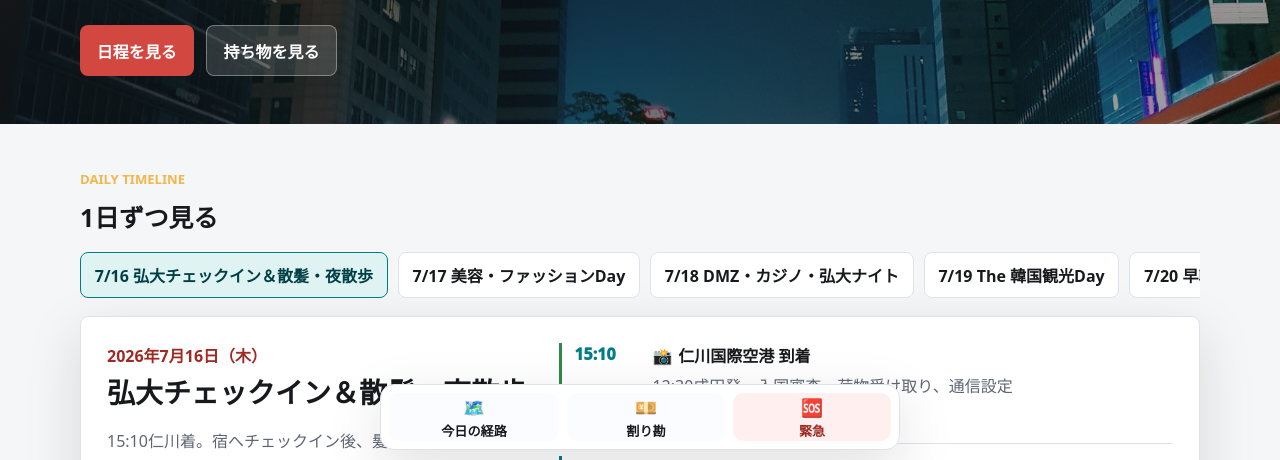
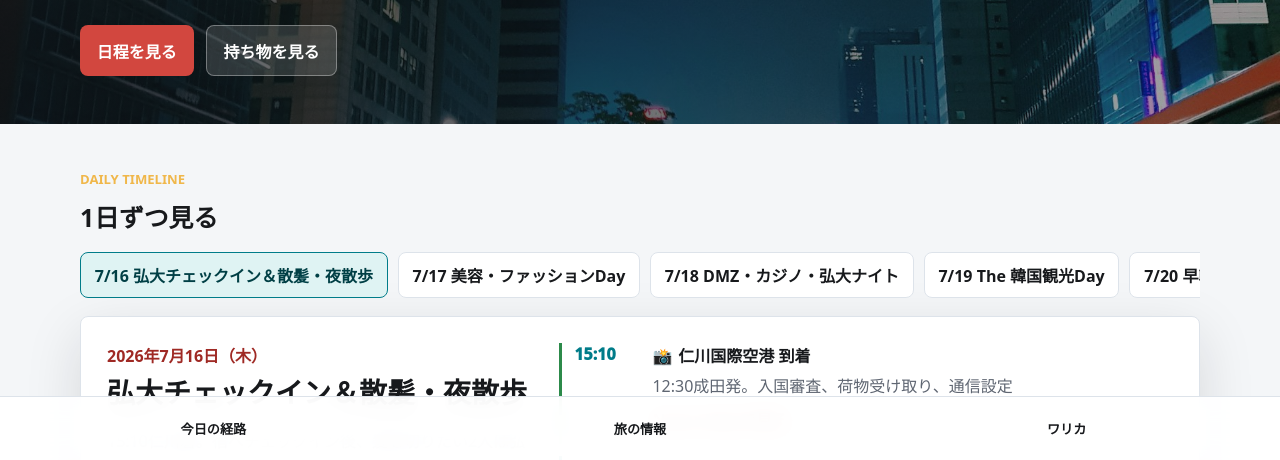
Before and after one commit to taro1025/korea-trip-shiori, a website: page index.html in a window 1280 px wide. Shown: the part 340-800 px from the top of the page. Drawn offline with Linux system fonts and the light colour scheme.

Commit message:
入国案内と固定メニューを更新

```diff
--- a/assets/itinerary.js
+++ b/assets/itinerary.js
@@ -44,7 +44,7 @@ window.TRIP_DATA = {
     ["観光通訳(日本語)", "1330"],
   ],
   guideMemos: [
-    memo("入国", "2026年はK-ETA免除対象でも、e-Arrival Card対象確認と宿泊先住所の控えを準備。"),
+    memo("入国", "フィリピン国籍はK-ETA対象外のため、短期観光でも原則として韓国ビザを事前取得。e-Arrival Cardは到着3日前から無料で提出できる。"),
     memo("緊急", "警察112、消防・救急119、医療案内1339、観光通訳1330をすぐ見られる状態にする。"),
     memo("DMZ", "7/18(土) 07:30に弘大集合。現地でパスポート確認があるため必ず携帯し、ツアー中も持ち歩く。写真制限と催行変更がある前提で動く。"),
     memo("7月の気候", "ソウルは高温多湿で雨が強い時期。傘、汗対策、屋内代替を用意する。"),
@@ -53,7 +53,8 @@ window.TRIP_DATA = {
   ],
   checkList: [
     "パスポート",
-    "e-Arrival Card控え / K-ETA承認控え",
+    "フィリピン国籍：韓国ビザ（K-ETA対象外）",
+    "e-Arrival Card控え（到着3日前から申請可・https://www.e-arrivalcard.go.kr/）",
     "eSIM / Wi-Fi",
     "クレカ・現金・T-money",
     "モバイルバッテリー",
--- a/assets/styles.css
+++ b/assets/styles.css
@@ -68,7 +68,7 @@ html {
 
 body {
   margin: 0;
-  padding-bottom: calc(72px + env(safe-area-inset-bottom, 0px));
+  padding-bottom: calc(64px + env(safe-area-inset-bottom));
   background: var(--bg);
   color: var(--ink);
   font-family: system-ui, -apple-system, BlinkMacSystemFont, "Segoe UI", sans-serif;
@@ -647,22 +647,29 @@ a {
 }
 
 .footer {
-  display: flex;
-  width: min(1120px, calc(100% - 32px));
-  align-items: center;
-  justify-content: space-between;
-  gap: 16px;
-  margin: 0 auto;
-  padding: 26px 0 42px;
-  color: var(--muted);
-}
-
-.footer p {
-  margin: 0;
+  position: fixed;
+  z-index: 10;
+  right: 0;
+  bottom: 0;
+  left: 0;
+  display: grid;
+  grid-template-columns: repeat(3, minmax(0, 1fr));
+  min-height: 64px;
+  padding-bottom: env(safe-area-inset-bottom);
+  border-top: 1px solid var(--line);
+  background: color-mix(in srgb, var(--surface) 94%, transparent);
+  backdrop-filter: blur(12px);
 }
 
 .footer a {
+  display: grid;
+  place-items: center;
+  min-width: 0;
+  padding: 12px 8px;
+  color: var(--ink);
+  font-size: 0.82rem;
   font-weight: 900;
+  text-decoration: none;
 }
 
 @media (max-width: 820px) {
--- a/index.html
+++ b/index.html
@@ -267,26 +267,10 @@
       </section>
     </main>
 
-    <nav class="quickbar" aria-label="クイック操作">
-      <button type="button" class="quickbar__item" id="qbRoute">
-        <span aria-hidden="true">🗺️</span>今日の経路
-      </button>
-      <a
-        class="quickbar__item"
-        href="https://walica.jp/group/01KW0VW6YE56PYZDWR7VTVYTQ8"
-        target="_blank"
-        rel="noreferrer"
-      >
-        <span aria-hidden="true">💴</span>割り勘
-      </a>
-      <a class="quickbar__item quickbar__item--alert" href="#info" data-info-panel="info-memos" id="qbEmergency">
-        <span aria-hidden="true">🆘</span>緊急
-      </a>
-    </nav>
-
-    <footer class="footer">
-      <p>韓国男旅のしおり</p>
-      <a href="#top">上へ戻る</a>
+    <footer class="footer" aria-label="固定メニュー">
+      <a href="#days">今日の経路</a>
+      <a href="#info">旅の情報</a>
+      <a href="https://warika.jp/" target="_blank" rel="noopener noreferrer">ワリカ</a>
     </footer>
 
     <script src="assets/itinerary.js?v=20260711-dmz" defer></script>
```
Also changed, not shown: README.md.
